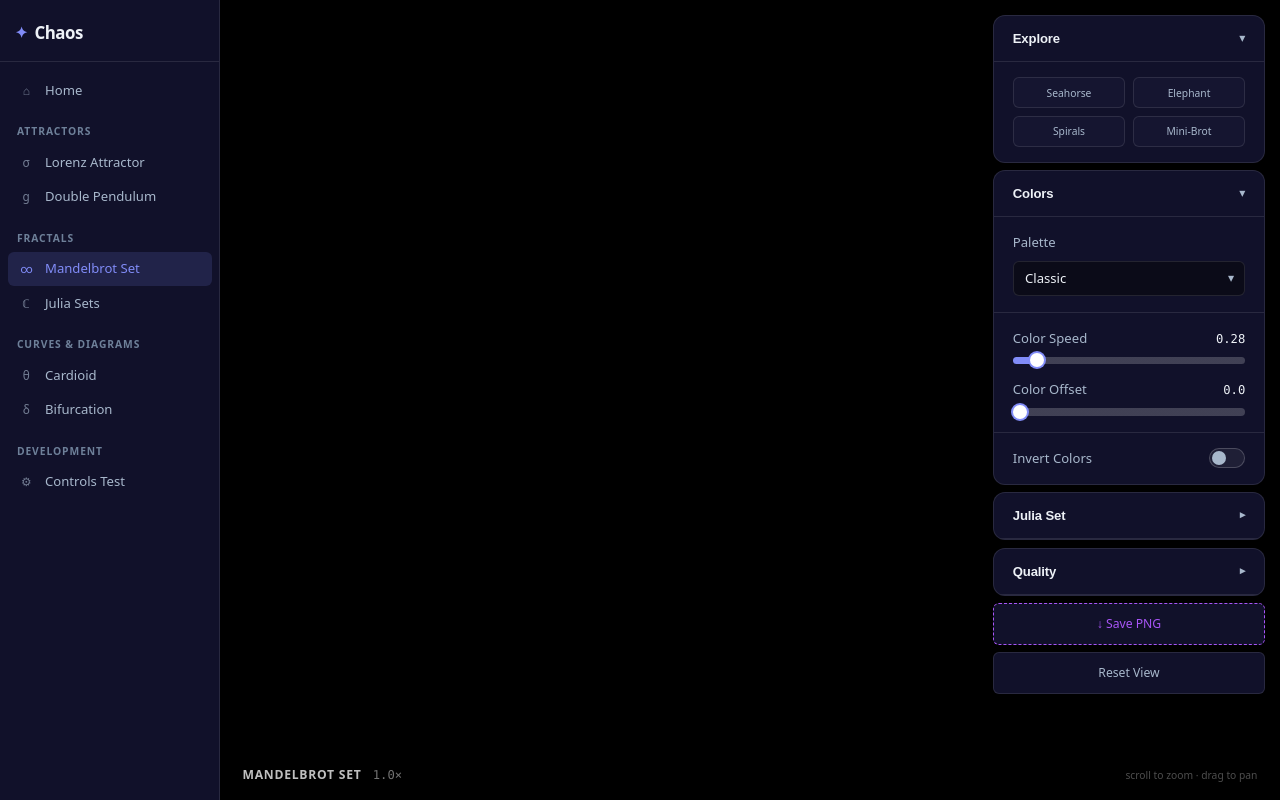
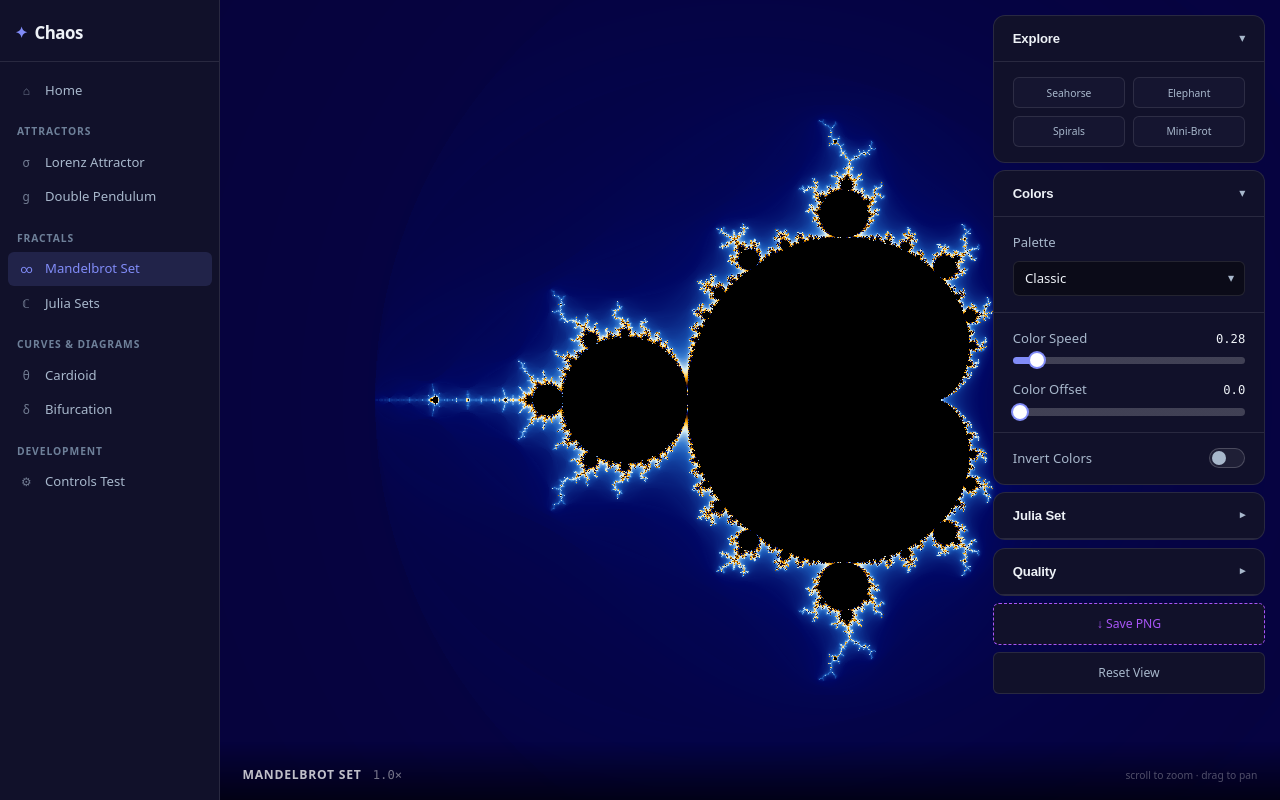
Before and after one commit to atleaarrestad/Chaos, a React (Vite) app: page /mandelbrot in a window 1280 px wide. Built offline with nearby package versions, Linux system fonts and the light colour scheme.

Commit message:
fix panning issues at deep zoom

```diff
--- a/src/pages/Mandelbrot/Mandelbrot.tsx
+++ b/src/pages/Mandelbrot/Mandelbrot.tsx
@@ -93,7 +93,7 @@ export default function Mandelbrot() {
   const view           = useRef<View>({ ...INITIAL });
   const workersRef     = useRef<Worker[]>([]);
   const webglRef       = useRef<WebGLRenderer | null>(null);
-  const useGPURef      = useRef(false);
+  const useGPURef      = useRef(detectWebGL());
   const renderIdRef    = useRef(0);
   const renderTimer    = useRef<ReturnType<typeof setTimeout> | null>(null);
   const dragRef        = useRef<{ x: number; y: number } | null>(null);
@@ -121,7 +121,7 @@ export default function Mandelbrot() {
   const [juliaRe,       setJuliaRe]       = useState(-0.7);
   const [juliaIm,       setJuliaIm]       = useState(0.27015);
   const [gpuAvailable,  setGpuAvailable]  = useState(false);
-  const [useGPU,        setUseGPU]        = useState(false);
+  const [useGPU,        setUseGPU]        = useState(() => detectWebGL());
 
   // Mutable ref read by startRender — avoids stale closures without needing
   // to recreate callbacks every time a UI param changes.
@@ -322,10 +322,16 @@ export default function Mandelbrot() {
     if (available && glCanvasRef.current) {
       try {
         webglRef.current = createWebGLRenderer(glCanvasRef.current);
+        renderGPU();
       } catch (e) {
         console.warn('WebGL renderer failed to initialise:', e);
         setGpuAvailable(false);
+        useGPURef.current = false;
+        setUseGPU(false);
       }
+    } else {
+      useGPURef.current = false;
+      setUseGPU(false);
     }
     return () => {
       cancelRender();
--- a/src/pages/Mandelbrot/mandelbrot-webgl.ts
+++ b/src/pages/Mandelbrot/mandelbrot-webgl.ts
@@ -181,6 +181,10 @@ uniform int   u_orbitLen;   // number of valid orbit entries (≤ u_maxIter)
 // Centre as quad float32 (4 × float32, ~96 bits) for deep-zoom precision.
 uniform vec4  u_centerQFRe; // (a, b, c, d) where a+b+c+d ≈ centre.re
 uniform vec4  u_centerQFIm;
+// Pan delta between view centre and the orbit reference centre (complex coords, float32).
+// Non-zero only when the orbit is reused from a previous position (skipOrbit drag at HP zoom).
+// ε_orbit = eps + u_orbitDelta keeps perturbation correct while the orbit is stale.
+uniform vec2  u_orbitDelta;
 uniform vec2  u_juliaC;     // Julia constant (float32 fine — not zoom-dependent)
 // Reference orbit texture: RGBA32F, height=2, width=maxIter.
 //   Row 0, texel i: (re_a, re_b, im_a, im_b)
@@ -244,9 +248,11 @@ void main() {
     if (i >= u_orbitLen) break;
 
     // Perturbation recurrence uses only Z leading-float (δ is tiny so error×δ ≈ 0).
+    // ε must be the pixel's offset from the orbit reference centre, not the view centre.
+    // u_orbitDelta = (C_view − C_orbit) bridges the two when the orbit is reused during drag.
     vec2 Z = vec2(Zre.x, Zim.x);
     d = cMul(2.0 * Z + d, d);
-    if (!u_juliaMode) d += eps;
+    if (!u_juliaMode) d += eps + u_orbitDelta;
 
     iter++;
   }
@@ -365,6 +371,7 @@ export function createWebGLRenderer(canvas: HTMLCanvasElement): WebGLRenderer |
     orbitLen:     gl.getUniformLocation(prog, 'u_orbitLen')!,
     centerQFRe:   gl.getUniformLocation(prog, 'u_centerQFRe')!,
     centerQFIm:   gl.getUniformLocation(prog, 'u_centerQFIm')!,
+    orbitDelta:   gl.getUniformLocation(prog, 'u_orbitDelta')!,
     juliaC:       gl.getUniformLocation(prog, 'u_juliaC')!,
     orbitTex:     gl.getUniformLocation(prog, 'u_orbitTex')!,
   };
@@ -421,6 +428,19 @@ export function createWebGLRenderer(canvas: HTMLCanvasElement): WebGLRenderer |
     const qfIm = hpY ? decimalToQF(new Decimal(hpY)) : f64ToQF(p.centerY);
     gl.uniform4f(U.centerQFRe,   qfRe[0], qfRe[1], qfRe[2], qfRe[3]);
     gl.uniform4f(U.centerQFIm,   qfIm[0], qfIm[1], qfIm[2], qfIm[3]);
+    // Orbit delta: C_view − C_orbit_reference in complex coordinates.
+    // Non-zero only during skipOrbit drag at HP zoom; keeps perturbation epsilon correct
+    // when the orbit was computed at a different reference point than the current view centre.
+    // Use HP subtraction when available (Decimal strings both present) to preserve digits.
+    let orbitDeltaRe = 0, orbitDeltaIm = 0;
+    if (hpX && lastOrbitHPCX && hpX !== lastOrbitHPCX) {
+      orbitDeltaRe = new Decimal(hpX).minus(new Decimal(lastOrbitHPCX)).toNumber();
+      orbitDeltaIm = new Decimal(hpY!).minus(new Decimal(lastOrbitHPCY!)).toNumber();
+    } else if (!hpX && !isNaN(lastOrbitCX)) {
+      orbitDeltaRe = p.centerX - lastOrbitCX;
+      orbitDeltaIm = p.centerY - lastOrbitCY;
+    }
+    gl.uniform2f(U.orbitDelta,   orbitDeltaRe, orbitDeltaIm);
     gl.uniform2f(U.juliaC,       p.juliaRe, p.juliaIm);
     gl.uniform1f(U.colorSpeed,   p.colorSpeed);
     gl.uniform1f(U.colorOffset,  p.colorOffset);
```
